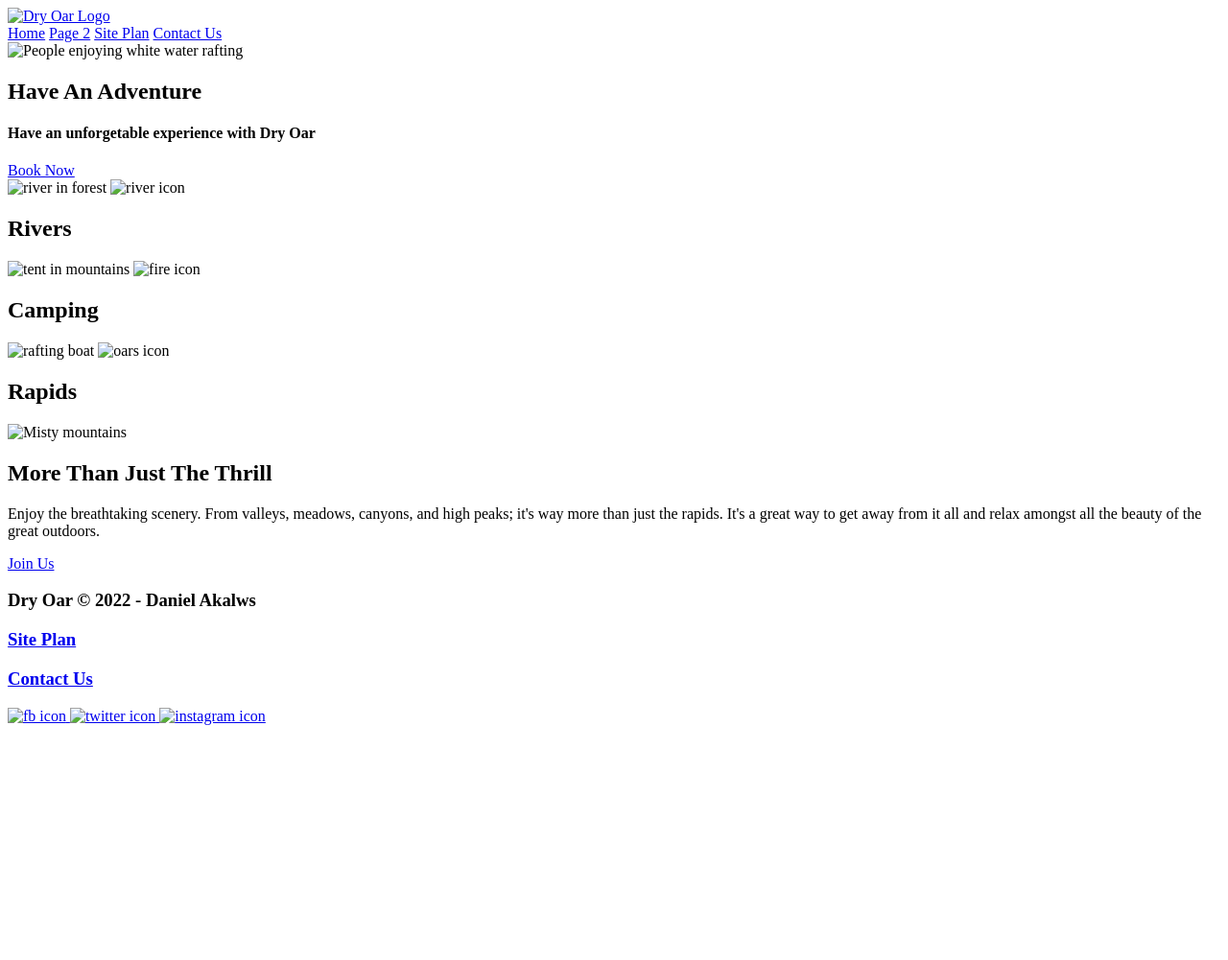
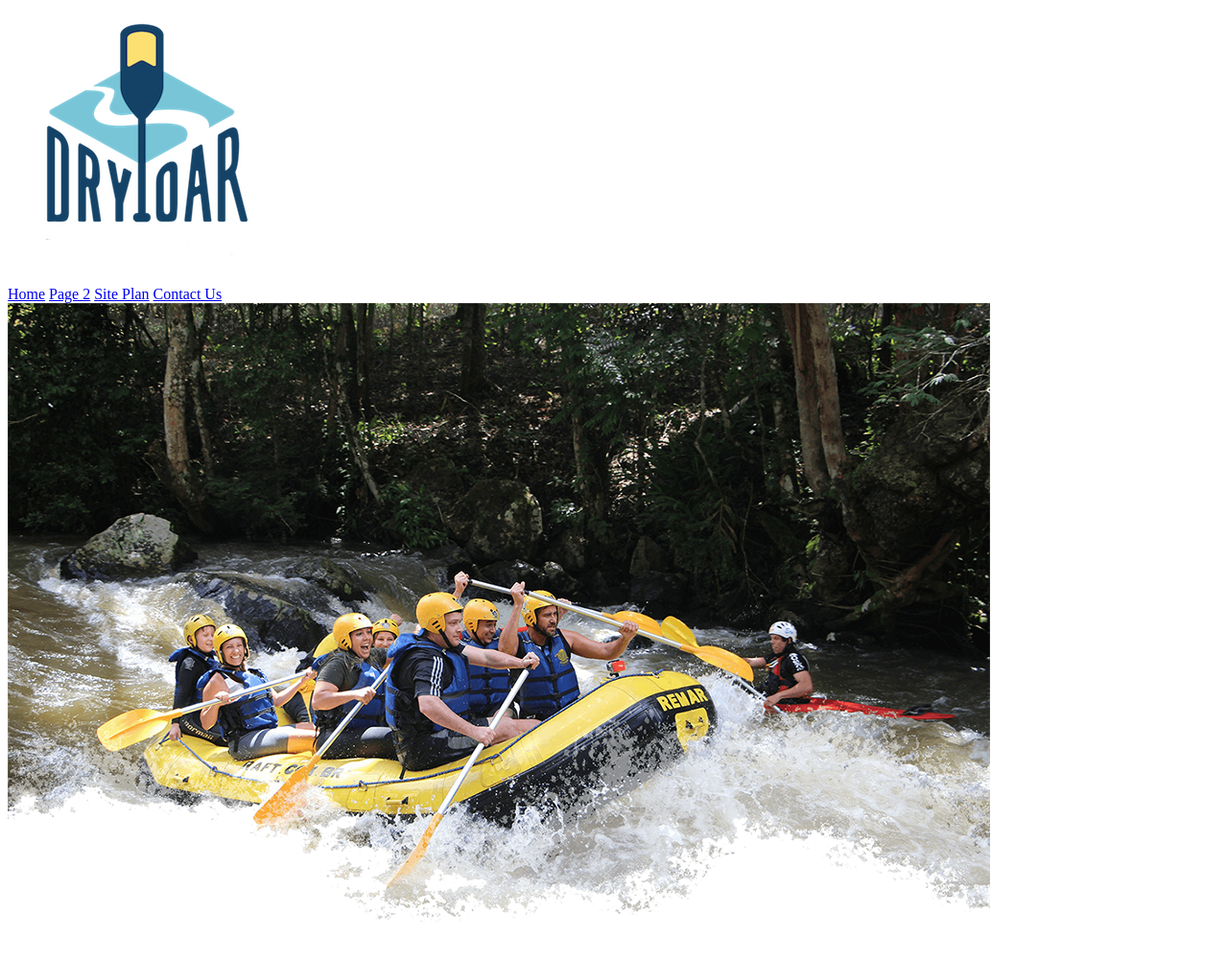
Before and after one commit to Akalws/akalws.github.io, a plain HTML site: page wwr/index.html in a window 1280 px wide. Shown: the top 1001 px of the page at 96% size. Before the commit the page ends 800 px from the top, so only its background shows below. Drawn offline with Linux system fonts and the light colour scheme.

Commit message:
my chnages

```diff
--- a/wwr/index.html
+++ b/wwr/index.html
@@ -9,7 +9,7 @@
 <body>
 <header>
     <a id="logo_link" href="index.html">
-        <img class="logo" src="images/logo.png" alt="Dry Oar Logo">
+        <img class="logo" src="/akalws.github.io/wwr/image/logo.png" alt="Dry Oar Logo">
     </a>
     <nav>
         <a href="index.html">Home</a>
@@ -20,7 +20,7 @@
 </header>
 <div id="hero">
     <div id="hero-box">
-        <img id="hero-img" src="images/hero.png" alt="People enjoying white water rafting">
+        <img id="hero-img" src="/akalws.github.io/wwr/image/hero.png" alt="People enjoying white water rafting">
     </div>
     <section id="hero-msg">
         <h1 class="home-title">Have An Adventure</h1>
@@ -32,21 +32,21 @@
 </div>
 <main class="home-grid">
     <section class="rivers-card">
-        <img class="card-img" src="images/rivers.jpg" alt="river in forest">
-        <img class="icon" src="images/rivers_icon.png" alt="river icon">
+        <img class="card-img" src="/akalws.github.io/wwr/image/rivers.jpg" alt="river in forest">
+        <img class="icon" src="/akalws.github.io/wwr/image/river_icon.png" alt="river icon">
         <h2>Rivers</h2>
     </section>
 <section class="camping-card">
-    <img class="card-img" src="images/camping.jpg" alt="tent in mountains">
-    <img class="icon" src="images/fire_icon.png" alt="fire icon">
+    <img class="card-img" src="/akalws.github.io/wwr/image/camping.jpg" alt="tent in mountains">
+    <img class="icon" src="/akalws.github.io/wwr/image/fire_icon.png" alt="fire icon">
     <h2>Camping</h2>
 </section>
 <section class="rapids-card">
-    <img class="card-img" src="images/rapids.jpg" alt="rafting boat">
-    <img class="icon" src="images/oars.png" alt="oars icon">
+    <img class="card-img" src="/akalws.github.io/wwr/image/rapids.jpg" alt="rafting boat">
+    <img class="icon" src="/akalws.github.io/wwr/image/oars.png" alt="oars icon">
     <h2>Rapids</h2>
 </section>
-<img class="mountains" src="images/mountains.jpg" alt="Misty mountains">
+<img class="mountains" src="/akalws.github.io/wwr/image/mountains.jpg" alt="Misty mountains">
 <section class="msg">
     <h2>More Than Just The Thrill</h2>
     <p>Enjoy the breathtaking scenery. From valleys, meadows, canyons, and high peaks; it's way more than just the rapids. It's a great way to get away from it all and relax amongst all the beauty of the great outdoors.</p>
@@ -60,13 +60,13 @@
     <h3><a href="contactus.html">Contact Us</a></h3>
     <div class="social">
         <a href="https://facebook.com">
-            <img src="images/facebook.png" alt="fb icon">
+            <img src="/akalws.github.io/wwr/image/facebook.png" alt="fb icon">
         </a>
         <a href="https://twitter.com">
-            <img src="images/twitter.png" alt="twitter icon">
+            <img src="/akalws.github.io/wwr/image/twitter.png" alt="twitter icon">
         </a>
         <a href="https://instagram.com">
-            <img src="images/instagram.png" alt="instagram icon">
+            <img src="/akalws.github.io/wwr/image/instagram.png" alt="instagram icon">
         </a>
     </div>
 </footer>
```
